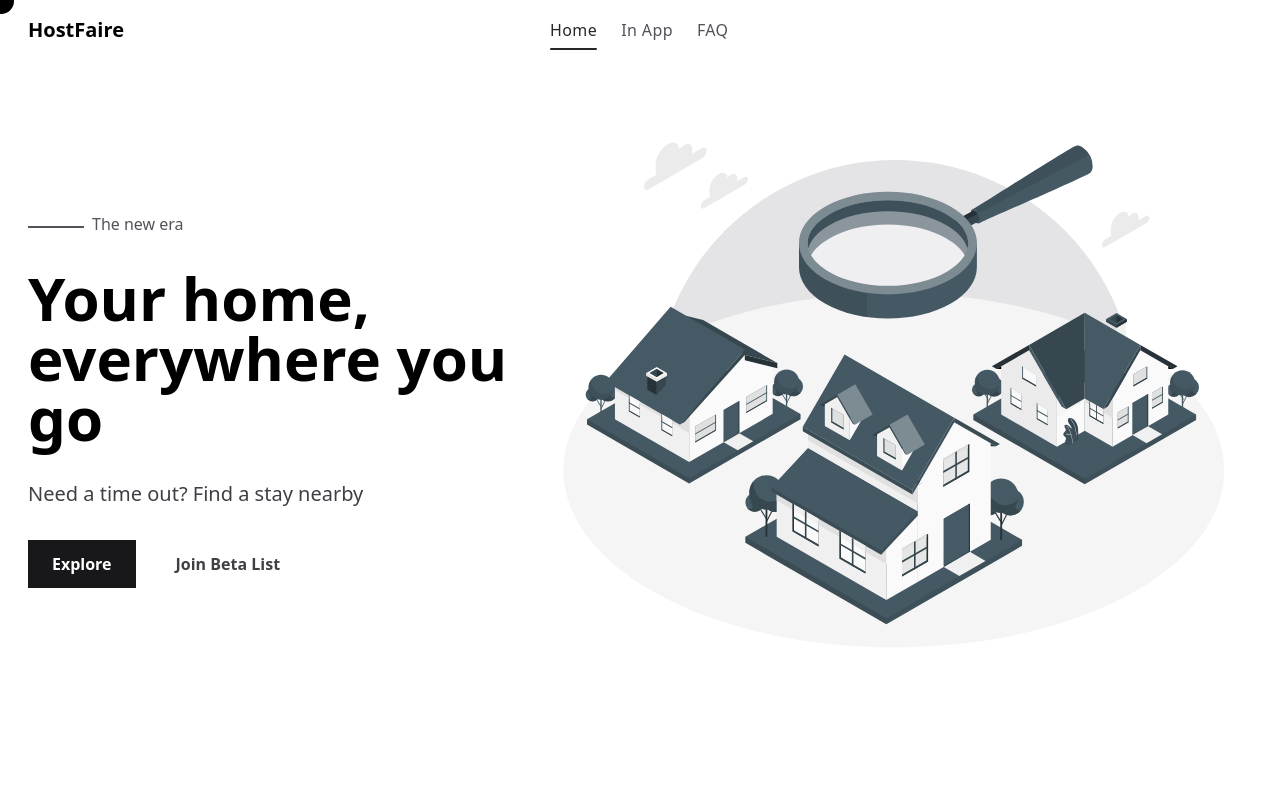
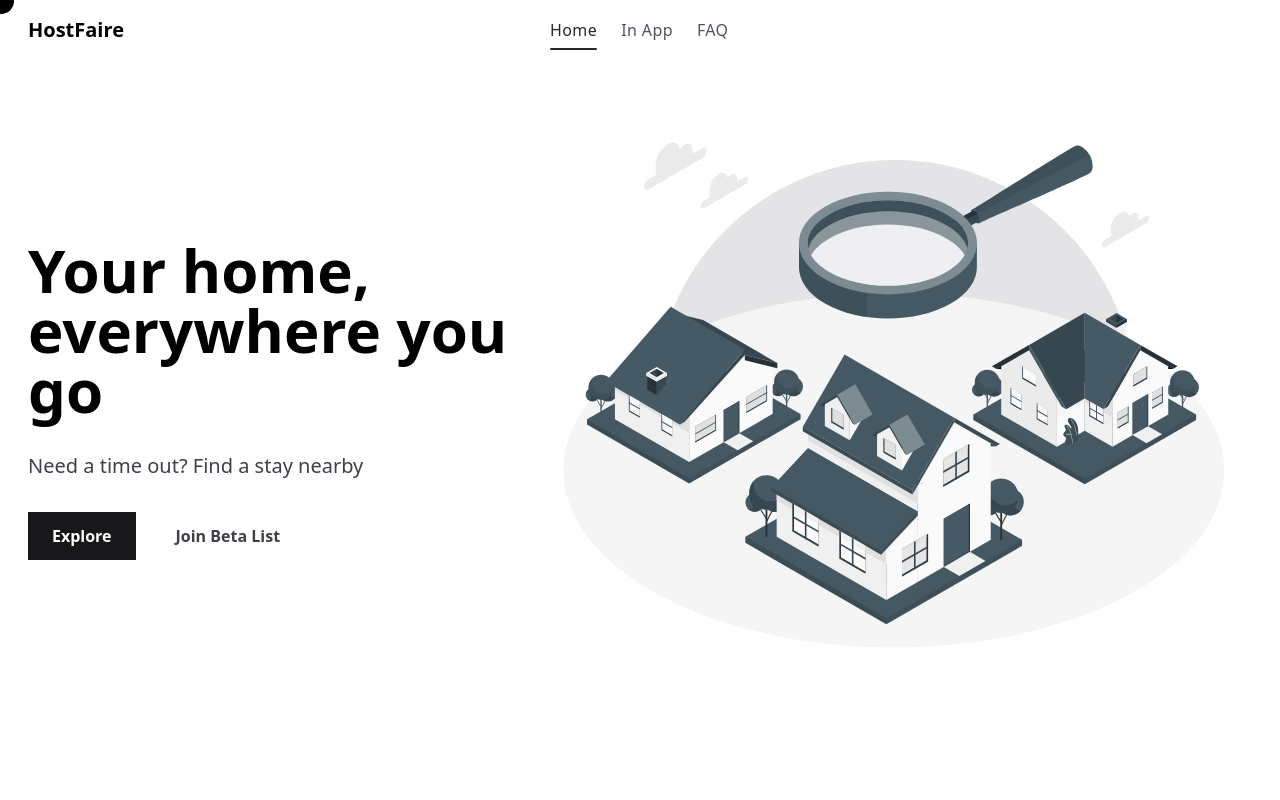
Before and after one commit to atif0075/hostfaire-home, a Nuxt app: page / in a window 1280 px wide. Shown: the top 800 px of the page. Built offline with nearby package versions, Linux system fonts and the light colour scheme.

Commit message:
update hero.vue

```diff
--- a/components/hero.vue
+++ b/components/hero.vue
@@ -95,12 +95,6 @@
           <div class="container m-auto px-6 py-40 md:px-12 lg:py-0 lg:px-7">
             <div class="flex items-center flex-wrap gap-12 lg:gap-0">
               <div class="lg:w-5/12 space-y-8">
-                <span class="flex space-x-2">
-                  <span
-                    class="block w-14 mb-2 border-b-2 border-zinc-600"
-                  ></span>
-                  <span class="font-medium text-zinc-600">The new era</span>
-                </span>
                 <h1 class="text-4xl font-bold md:text-6xl">
                   Your home, <br />
                   everywhere you go
```
